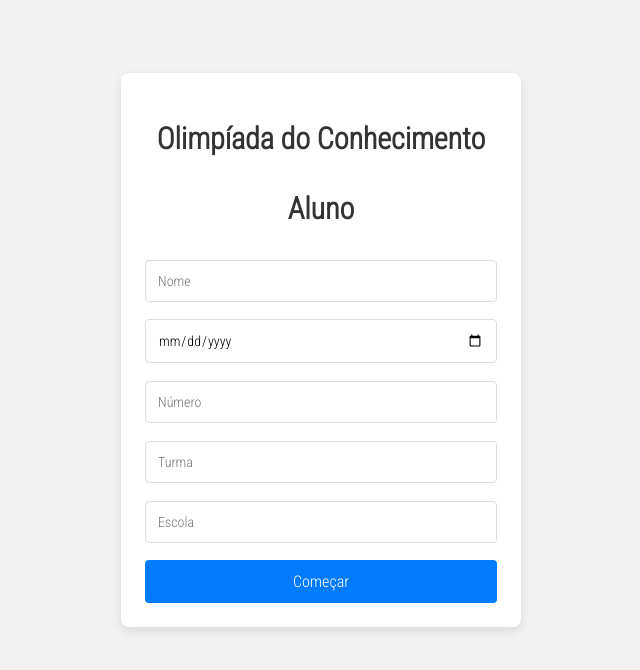
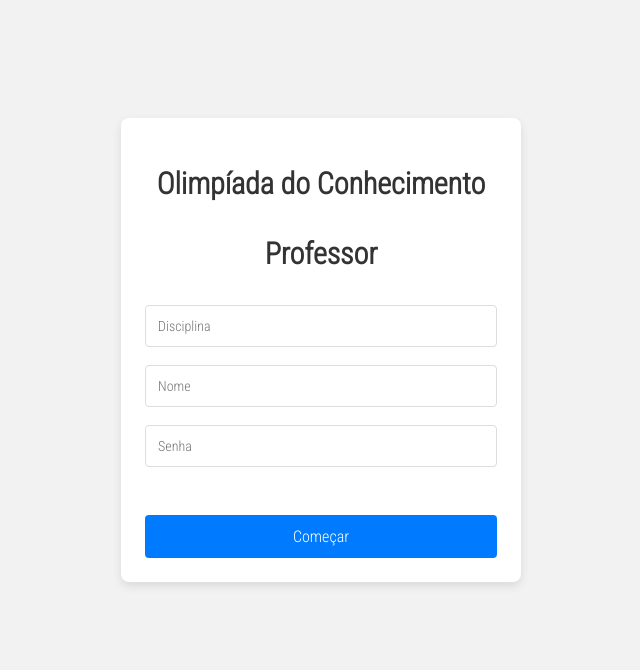
Before and after one commit to BrachtL/knowledge_olympics_front, a React (Vite) app: page / in a window 1280 px wide. Shown: the top 670 px of the page, without its empty margins (319-959 px from the left). Built offline with nearby package versions, Linux system fonts and the light colour scheme.

Commit message:
FEATURE: teacher's login page

```diff
--- a/src/main.jsx
+++ b/src/main.jsx
@@ -1,6 +1,6 @@
 import React from 'react'
 import ReactDOM from 'react-dom/client'
-import Login from './pages/login/login.jsx'
+import Login from './pages/login_teacher/login.jsx'
 //import { Questions } from './pages/questions' //3 considerações:
 //1 - o arquivo padrão é o index.jsx, então não precisa informar './home/index.jsx'
 //2 - estou importando a função Home() (não sei porque a letra maiúscula) do arquvio index.jsx
--- a/src/pages/login/styles.css
+++ b/src/pages/login_student/styles.css
@@ -45,6 +45,7 @@ body {
   font-size: 16px;
   cursor: pointer;
   transition: background-color 0.3s ease;
+  margin-top: 32px;
 }
 
 .login-button:hover {
--- /dev/null
+++ b/src/pages/login_teacher/login.jsx
@@ -0,0 +1,56 @@
+import React, { useState } from 'react';
+import "./styles.css"
+
+const Login = () => {
+  const [subject, setSubject] = useState('');
+  const [name, setName] = useState('');
+  const [password, setPassword] = useState('');
+  const [error, setError] = useState('');
+
+  const handleLogin = async (e) => {
+    e.preventDefault();
+
+    try {
+      // Perform validation and login logic here
+      // Redirect user to dashboard or another page
+    } catch (err) {
+      setError('Something went wrong. Please try again.');
+    }
+  };
+
+  return (
+    <div className="login-form">
+      <h2>Olimpíada do Conhecimento <br /><br />Professor</h2>
+      <form onSubmit={handleLogin}>
+        <div className="login-input">
+          <input
+            type="text"
+            placeholder="Disciplina"
+            value={subject}
+            onChange={(e) => setSubject(e.target.value)}
+          />
+        </div>
+        <div className="login-input">
+          <input
+            type="text"
+            placeholder="Nome"
+            value={name}
+            onChange={(e) => setName(e.target.value)}
+          />
+        </div>
+        <div className="login-input">
+          <input
+            type="password"
+            placeholder="Senha"
+            value={password}
+            onChange={(e) => setPassword(e.target.value)}
+          />
+        </div>
+        <button className="login-button" type="submit">Começar</button>
+        {error && <p className="error-message">{error}</p>}
+      </form>
+    </div>
+  );
+};
+
+export default Login;
--- /dev/null
+++ b/src/pages/login_teacher/styles.css
@@ -0,0 +1,58 @@
+body {
+  font-family: Arial, sans-serif;
+  background-color: #f2f2f2;
+  display: flex;
+  justify-content: center;
+  align-items: center;
+  height: 100vh;
+  margin: 0;
+}
+
+.login-form {
+  background-color: #ffffff;
+  border-radius: 8px;
+  box-shadow: 0px 4px 10px rgba(0, 0, 0, 0.1);
+  padding: 24px;
+  width: 400px;
+  text-align: center;
+  margin: -100px auto 0;
+}
+
+.login-form h2 {
+  color: #333333;
+  margin-bottom: 32px;
+}
+
+.login-input {
+  margin-bottom: 16px;
+}
+
+.login-input input {
+  width: 100%;
+  padding: 12px;
+  border: 1px solid #dddddd;
+  border-radius: 4px;
+  font-size: 14px;
+}
+
+.login-button {
+  background-color: #007bff;
+  color: #ffffff;
+  border: none;
+  border-radius: 4px;
+  padding: 12px 0;
+  width: 100%;
+  font-size: 16px;
+  cursor: pointer;
+  transition: background-color 0.3s ease;
+  margin-top: 32px;
+}
+
+.login-button:hover {
+  background-color: #0056b3;
+}
+
+.error-message {
+  color: #ff0000;
+  font-size: 14px;
+}
```
Also changed, not shown: notes.txt (added), src/pages/login_student/login.jsx (renamed from src/pages/login/login.jsx).
